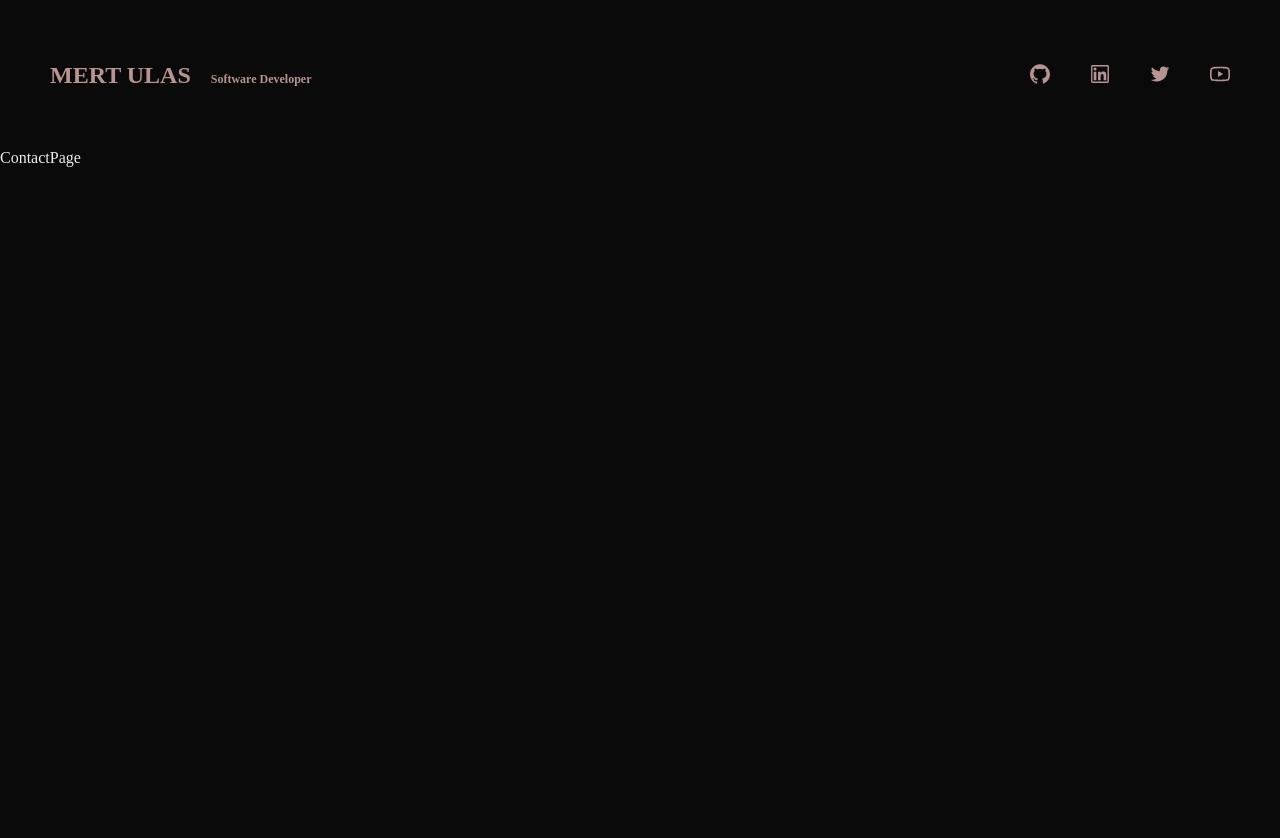
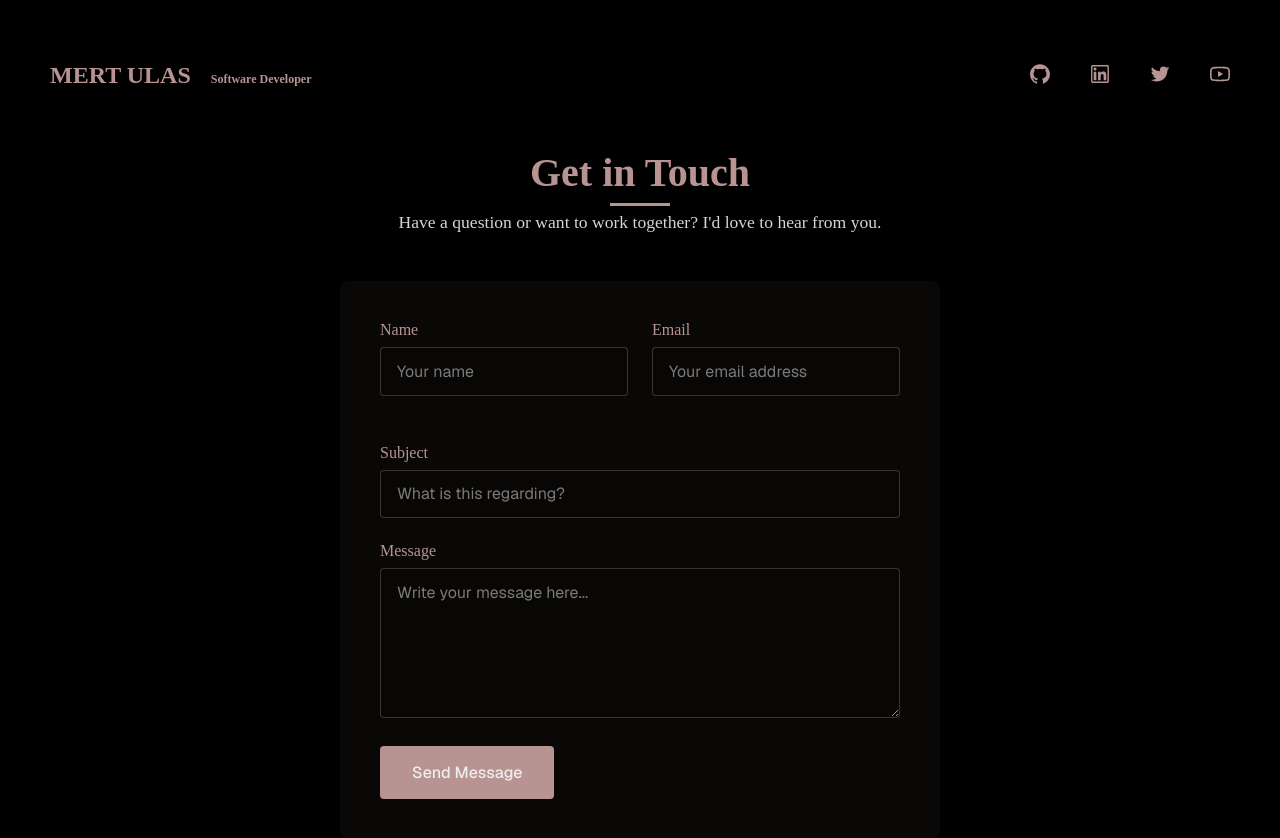
Before and after one commit to MERTULAS/portfolio-project-v2, a Next.js app: page /contact in a window 1280 px wide. Before the commit the page ends 800 px from the top, so only its background shows below. Built offline with nearby package versions, Linux system fonts and the light colour scheme.

Commit message:
next js migration - contact page development

```diff
--- a/package.json
+++ b/package.json
@@ -10,6 +10,7 @@
   },
   "dependencies": {
     "@ant-design/icons": "^6.0.0",
+    "@emailjs/browser": "^4.4.1",
     "next": "15.2.3",
     "react": "^19.0.0",
     "react-dom": "^19.0.0",
--- a/src/app/(pages)/contact/page.tsx
+++ b/src/app/(pages)/contact/page.tsx
@@ -1,13 +1,14 @@
 import React from 'react'
 import { Metadata } from 'next';
+import ContactForm from '@/components/ContactForm';
 
 export const metadata: Metadata = {
   title: 'MERT ULAS - Contact',
-  description: 'Contact me',
-  keywords: 'contact, web development, software projects, react, next.js, typescript, application development',
+  description: 'Contact me for your web development needs. I specialize in creating fast, responsive and modern web applications.',
+  keywords: 'contact, web development, software projects, react, next.js, typescript, application development, hire developer',
   openGraph: {
     title: 'MERT ULAS - Contact',
-    description: 'Contact me',
+    description: 'Get in touch with Mert Ulaş for your next web project',
     url: 'https://mertulas.dev/contact',
     type: 'website',
   },
@@ -15,7 +16,9 @@ export const metadata: Metadata = {
 
 const ContactPage = () => {
   return (
-    <div>ContactPage</div>
+    <div>
+      <ContactForm />
+    </div>
   )
 }
 
--- a/src/app/globals.css
+++ b/src/app/globals.css
@@ -6,13 +6,13 @@
 */
 
 :root {
-  --background: #0a0a0a;
+  --background: #000000;
   --foreground: #ededed;
 }
 
 @media (prefers-color-scheme: dark) {
   :root {
-    --background: #0a0a0a;
+    --background: #000000;
     --foreground: #ededed;
   }
 }
--- /dev/null
+++ b/src/components/ContactForm/contactForm.scss
@@ -0,0 +1,185 @@
+.contact-form-container {
+  max-width: 800px;
+  margin: 0 auto;
+  padding: 0;
+  padding: 0 100px;
+
+  @media (max-width: 768px) {
+    padding: 0 40px 40px;
+  }
+
+  .contact-header {
+    text-align: center;
+    margin-bottom: 3rem;
+
+    h1 {
+      font-size: 2.5rem;
+      color: #B79492;
+      margin-bottom: 1rem;
+      position: relative;
+
+      &::after {
+        content: '';
+        position: absolute;
+        width: 60px;
+        height: 3px;
+        background-color: #B79492;
+        bottom: -10px;
+        left: 50%;
+        transform: translateX(-50%);
+      }
+    }
+
+    p {
+      font-size: 1.1rem;
+      max-width: 600px;
+      margin: 0 auto;
+      opacity: 0.9;
+    }
+
+    @media (max-width: 768px) {
+        h1 {
+            font-size: 2rem;
+        }
+
+        p {
+            font-size: 1rem;
+        }
+    }
+  }
+
+  .contact-form {
+    background-color: rgba(183, 148, 146, 0.05);
+    padding: 2.5rem;
+    border-radius: 8px;
+    box-shadow: 0 5px 15px rgba(0, 0, 0, 0.05);
+
+    .form-row {
+      display: flex;
+      gap: 1.5rem;
+      margin-bottom: 1.5rem;
+
+      @media (max-width: 768px) {
+        flex-direction: column;
+        gap: 1rem;
+      }
+
+      .form-group {
+        flex: 1;
+      }
+    }
+
+    .form-group {
+      margin-bottom: 1.5rem;
+
+      label {
+        display: block;
+        margin-bottom: 0.5rem;
+        font-weight: 500;
+        color: #B79492;
+      }
+
+      input, textarea {
+        width: 100%;
+        padding: 0.8rem 1rem;
+        border: 1px solid rgba(183, 148, 146, 0.3);
+        border-radius: 4px;
+        background-color: rgba(0, 0, 0, 0.1);
+        color: var(--foreground);
+        font-family: var(--font-geist-sans);
+        font-size: 1rem;
+        transition: all 0.3s ease;
+
+        &:focus {
+          outline: none;
+          border-color: #B79492;
+          box-shadow: 0 0 0 2px rgba(183, 148, 146, 0.2);
+        }
+
+        &::placeholder {
+          color: rgba(237, 237, 237, 0.5);
+        }
+      }
+
+      textarea {
+        resize: vertical;
+        min-height: 150px;
+      }
+    }
+
+    .error-message {
+      padding: 1rem;
+      background-color: rgba(255, 107, 107, 0.1);
+      border-left: 3px solid #ff6b6b;
+      color: #ff6b6b;
+      margin-bottom: 1.5rem;
+      border-radius: 4px;
+    }
+
+    .submit-button {
+      display: inline-block;
+      padding: 1rem 2rem;
+      background-color: #B79492;
+      color: var(--foreground);
+      border: none;
+      border-radius: 4px;
+      font-size: 1rem;
+      font-weight: 500;
+      font-family: var(--font-geist-sans);
+      cursor: pointer;
+      transition: all 0.3s ease;
+
+      &:hover {
+        background-color: #744c4a;
+        transform: translateY(-2px);
+      }
+
+      &:active {
+        transform: translateY(0);
+      }
+
+      &:disabled {
+        background-color: #ccc;
+        cursor: not-allowed;
+        transform: none;
+      }
+    }
+  }
+
+  .success-message {
+    text-align: center;
+    padding: 3rem;
+    background-color: rgba(183, 148, 146, 0.05);
+    border-radius: 8px;
+    box-shadow: 0 5px 15px rgba(0, 0, 0, 0.05);
+    margin-bottom: 2.5rem;
+
+    h2 {
+      color: #B79492;
+      font-size: 2rem;
+      margin-bottom: 1rem;
+    }
+
+    p {
+      margin-bottom: 2rem;
+      font-size: 1.1rem;
+    }
+
+    .reset-button {
+      display: inline-block;
+      padding: 0.8rem 1.5rem;
+      background-color: transparent;
+      color: #B79492;
+      border: 2px solid #B79492;
+      border-radius: 4px;
+      font-size: 1rem;
+      cursor: pointer;
+      transition: all 0.3s ease;
+
+      &:hover {
+        background-color: #B79492;
+        color: var(--foreground);
+      }
+    }
+  }
+}
--- /dev/null
+++ b/src/components/ContactForm/index.tsx
@@ -0,0 +1,115 @@
+'use client';
+
+import React, { useRef, useState } from 'react';
+import emailjs from '@emailjs/browser';
+import './contactForm.scss';
+
+const ContactForm = () => {
+    const form = useRef<HTMLFormElement>(null);
+    const [isSubmitting, setIsSubmitting] = useState(false);
+    const [isSubmitted, setIsSubmitted] = useState(false);
+    const [error, setError] = useState("");
+
+    const sendEmail = (e: React.FormEvent<HTMLFormElement>) => {
+        e.preventDefault();
+
+        if (!form.current) return;
+
+        setIsSubmitting(true);
+        setError("");
+
+        emailjs.sendForm(
+            process.env.NEXT_PUBLIC_EMAILJS_SERVICE_ID!,
+            process.env.NEXT_PUBLIC_EMAILJS_TEMPLATE_ID!,
+            form.current,
+            process.env.NEXT_PUBLIC_EMAILJS_PUBLIC_KEY!
+        )
+            .then((result) => {
+                setIsSubmitting(false);
+                setIsSubmitted(true);
+                form.current?.reset();
+            }, (error) => {
+                setIsSubmitting(false);
+                setError("Failed to send your message. Please try again later.");
+            });
+    };
+
+    return (
+        <div className="contact-form-container">
+            <div className="contact-header">
+                <h1>Get in Touch</h1>
+                <p>Have a question or want to work together? I'd love to hear from you.</p>
+            </div>
+
+            {isSubmitted ? (
+                <div className="success-message">
+                    <h2>Thank You!</h2>
+                    <p>Your message has been successfully sent. I'll get back to you as soon as possible.</p>
+                    <button onClick={() => setIsSubmitted(false)} className="reset-button">
+                        Send Another Message
+                    </button>
+                </div>
+            ) : (
+                <form ref={form} onSubmit={sendEmail} className="contact-form">
+                    <div className="form-row">
+                        <div className="form-group">
+                            <label htmlFor="from_name">Name</label>
+                            <input
+                                type="text"
+                                id="from_name"
+                                name="from_name"
+                                placeholder="Your name"
+                                required
+                            />
+                        </div>
+
+                        <div className="form-group">
+                            <label htmlFor="from_email">Email</label>
+                            <input
+                                type="email"
+                                id="from_email"
+                                name="from_email"
+                                placeholder="Your email address"
+                                required
+                            />
+                        </div>
+                    </div>
+
+                    <div className="form-group">
+                        <label htmlFor="subject">Subject</label>
+                        <input
+                            type="text"
+                            id="subject"
+                            name="subject"
+                            placeholder="What is this regarding?"
+                            required
+                        />
+                    </div>
+
+                    <div className="form-group">
+                        <label htmlFor="message">Message</label>
+                        <textarea
+                            id="message"
+                            name="message"
+                            placeholder="Write your message here..."
+                            rows={5}
+                            required
+                        ></textarea>
+                    </div>
+
+                    {error && <div className="error-message">{error}</div>}
+
+                    <button
+                        type="submit"
+                        className="submit-button"
+                        disabled={isSubmitting}
+                    >
+                        {isSubmitting ? 'Sending...' : 'Send Message'}
+                    </button>
+                </form>
+            )}
+        </div>
+    );
+};
+
+export default ContactForm;
--- a/src/components/Navbar/navbar.scss
+++ b/src/components/Navbar/navbar.scss
@@ -202,6 +202,16 @@ nav {
 
 @media screen and (max-width: 792px) {
     nav {
+        padding: 20px;
+
+        h1 {
+            font-size: 3vh;
+
+            span {
+                margin-left: 10px;
+            }
+        }
+
         .social-media-links {
             display: none;
         }
```
